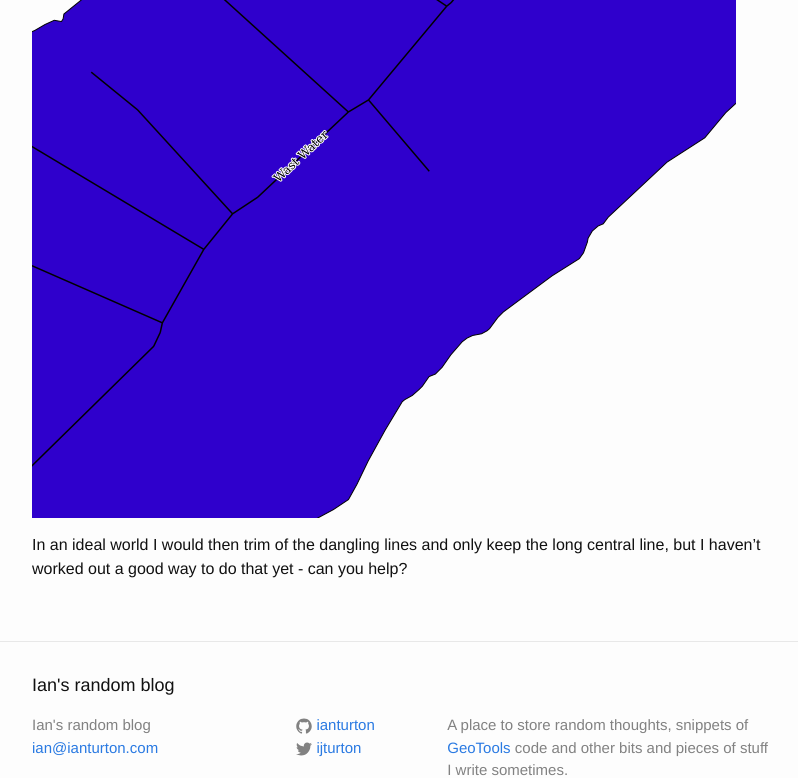
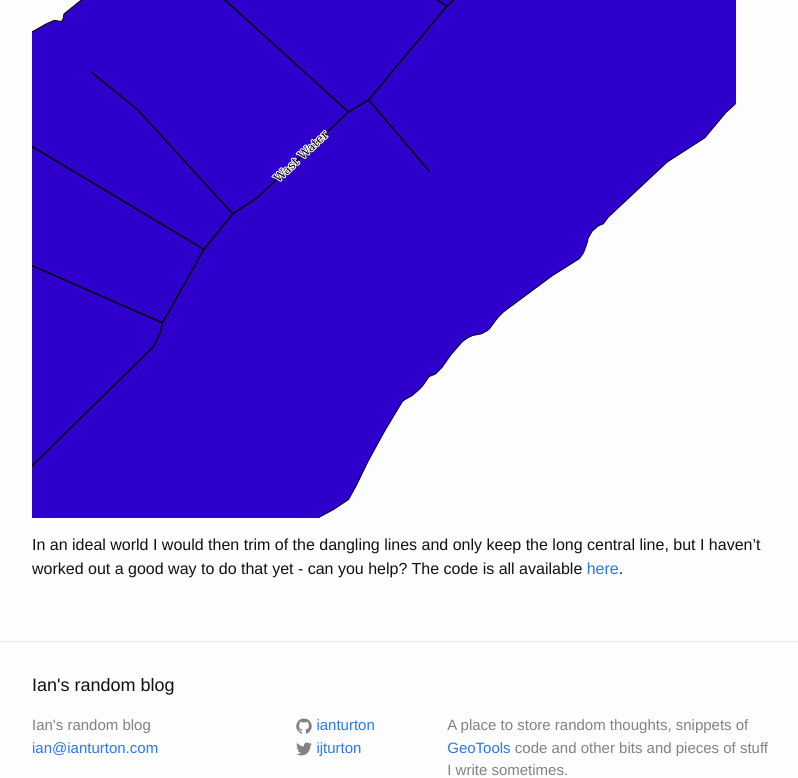
Before and after one commit to ianturton/ianturton.github.io, a Jekyll site: the page built from _posts/2021-08-24-Skeletons.md, in a window 1280 px wide and 900 px high, scrolled down 3323 px, cut to the strip 0-778 px from the top of the window. Shown: the whole strip, without its empty margins (238-1036 px from the left). Built offline with Jekyll 4.4.1, drawn with Linux system fonts in a browser that asks for light colours.

Commit message:
skeletons code

```diff
--- a/_posts/2021-08-24-Skeletons.md
+++ b/_posts/2021-08-24-Skeletons.md
@@ -53,4 +53,4 @@ But for more complex lakes (like Wast Water) you have to zoom in a long way to g
 
 ![Wast Water](/images/wastwater.png "Wast Water")
 
-In an ideal world I would then trim of the dangling lines and only keep the long central line, but I haven't worked out a good way to do that yet - can you help?
+In an ideal world I would then trim of the dangling lines and only keep the long central line, but I haven't worked out a good way to do that yet - can you help? The code is all available [here](https://gitlab.com/-/snippets/2166025).
```
